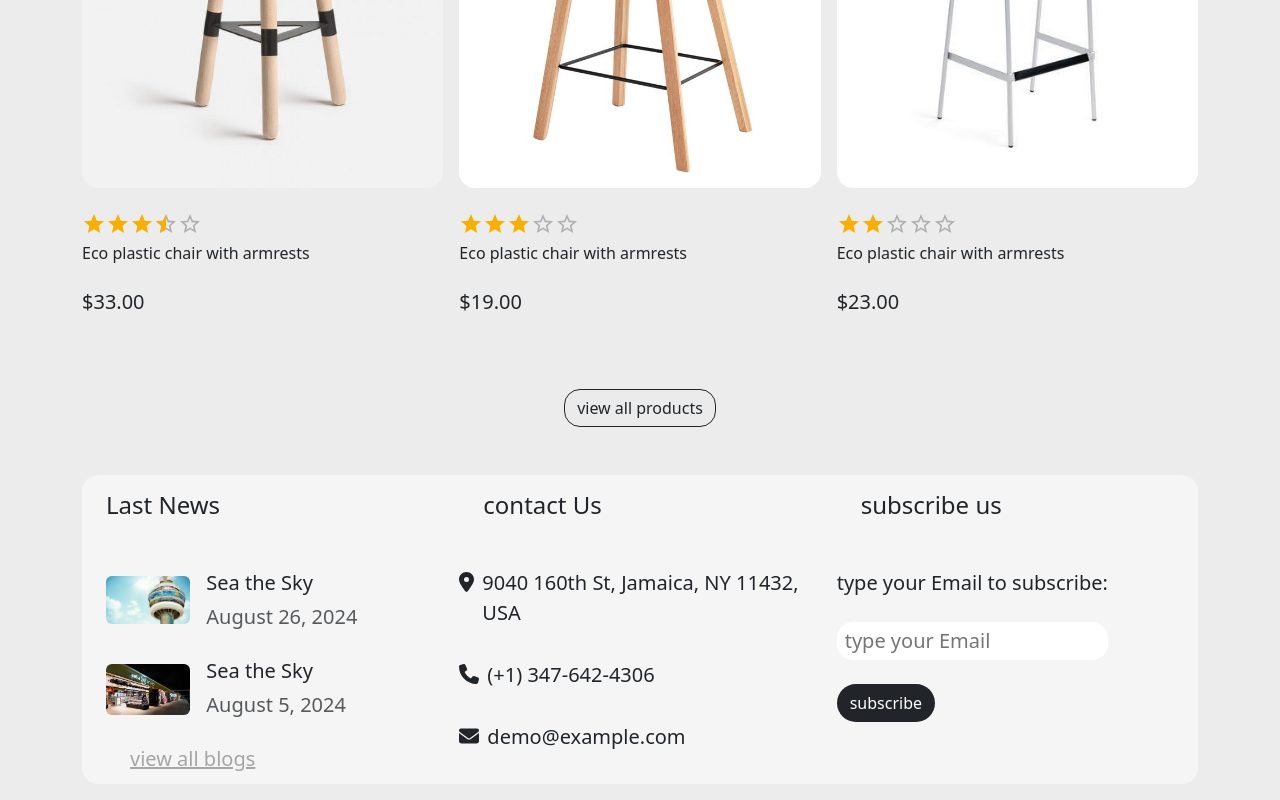
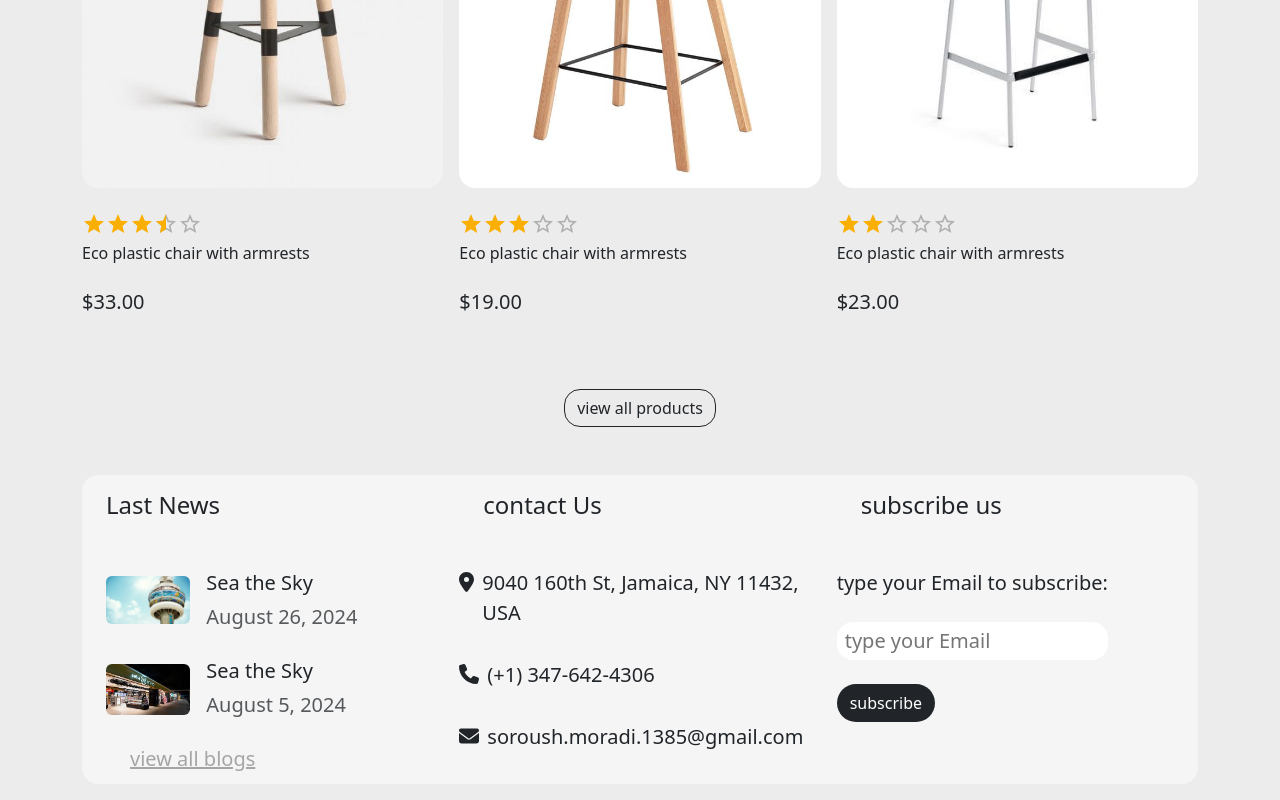
Before and after one commit to Soroushemoradi/shoppingWeb, a React (Vite) app: page / in a window 1280 px wide. Shown: the part 2784-3584 px from the top of the page. Built offline with nearby package versions, Linux system fonts and the light colour scheme.

Commit message:
add my email on footer

```diff
--- a/src/components/footer/FooterData.js
+++ b/src/components/footer/FooterData.js
@@ -20,6 +20,6 @@ export const contactUs = [
   },
   {
     icon: faEnvelope,
-    text: "demo@example.com",
+    text: "soroush.moradi.1385@gmail.com",
   },
 ];
```
